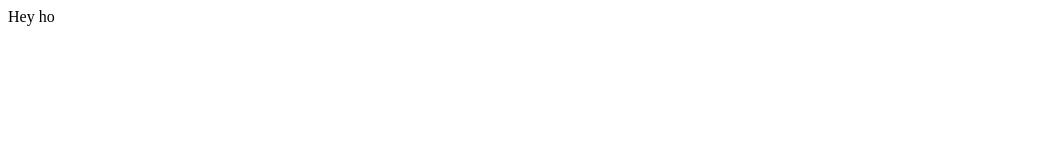
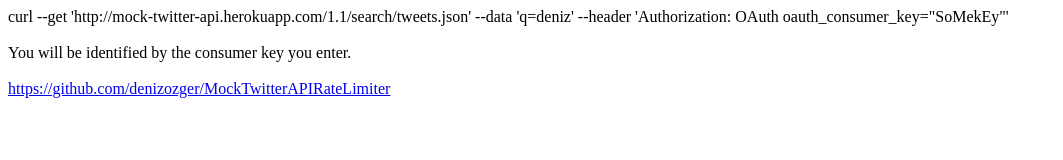
Before and after one commit to denizozger/MockTwitterAPIRateLimiter, a website: page static/index.html in a window 1280 px wide. Shown: the whole page, without its empty margins (0-1063 px from the left). Drawn offline with Linux system fonts and the light colour scheme.

Commit message:
added some guideline

```diff
--- a/server.js
+++ b/server.js
@@ -137,8 +137,11 @@
   var authorizationHeader = req.header('Authorization');
 
   var body = {};
+
   body.query = req.query.q;
   body.Authorization = authorizationHeader;
+  body.limitResetAtUtc = new Date(res.getHeader('X-Rate-Limit-Reset') * 1000);
+
   body.responseHeaders = {};
   body.responseHeaders['X-Rate-Limit-Limit'] = res.getHeader('X-Rate-Limit-Limit');
   body.responseHeaders['X-Rate-Limit-Remaining'] = res.getHeader('X-Rate-Limit-Remaining');
--- a/static/index.html
+++ b/static/index.html
@@ -10,7 +10,15 @@
 
 	<body>
 
-		Hey ho
+		curl --get 'http://mock-twitter-api.herokuapp.com/1.1/search/tweets.json' --data 'q=deniz' --header 'Authorization: OAuth oauth_consumer_key="SoMekEy"'
+
+		<br/><br/>
+
+		You will be identified by the consumer key you enter.
+
+		<br/><br/>
+
+		<a href="https://github.com/denizozger/MockTwitterAPIRateLimiter" target="_blank">https://github.com/denizozger/MockTwitterAPIRateLimiter</a>
 
 		<script src="app.js"></script>
 	</body>
```
